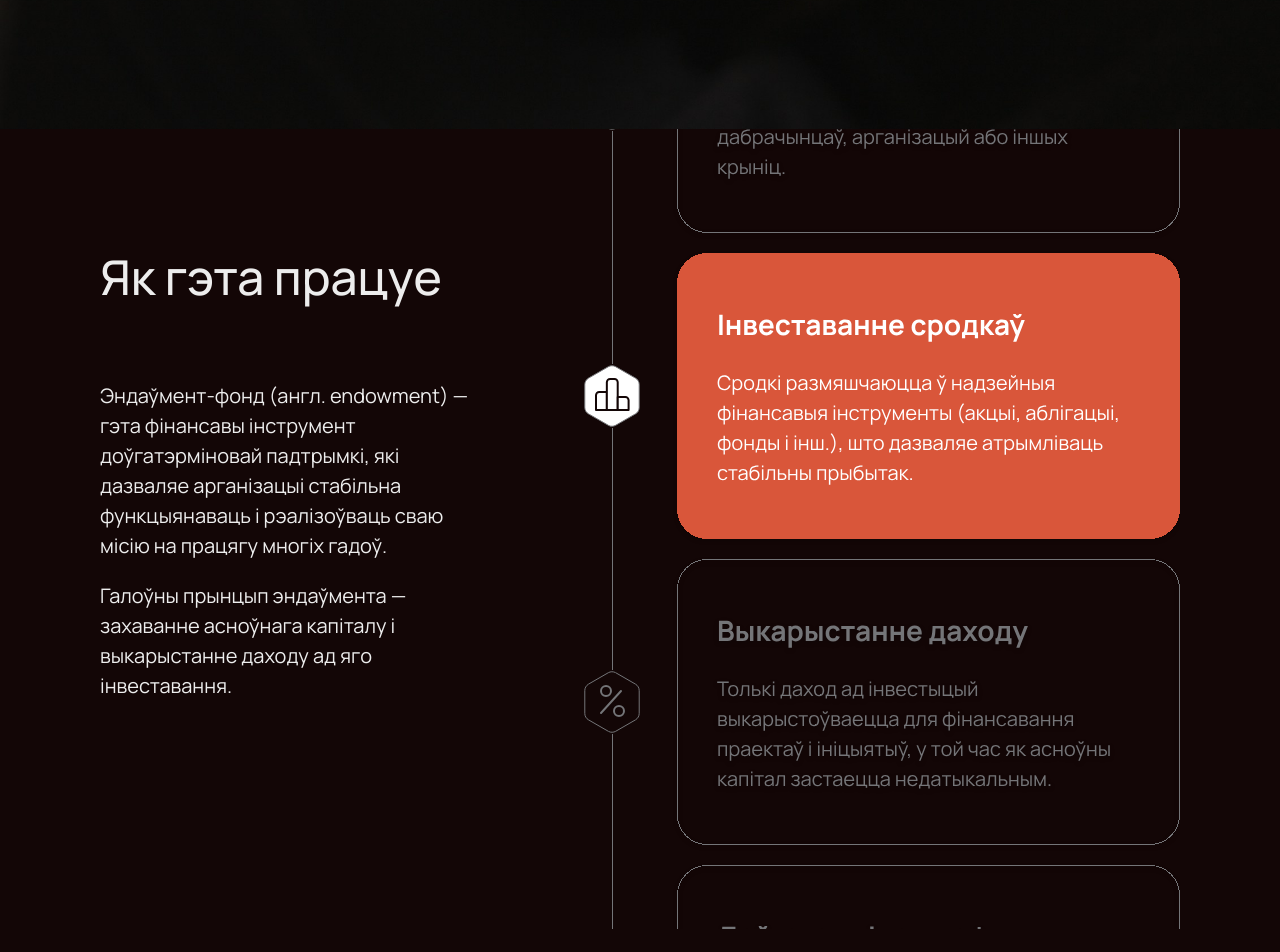
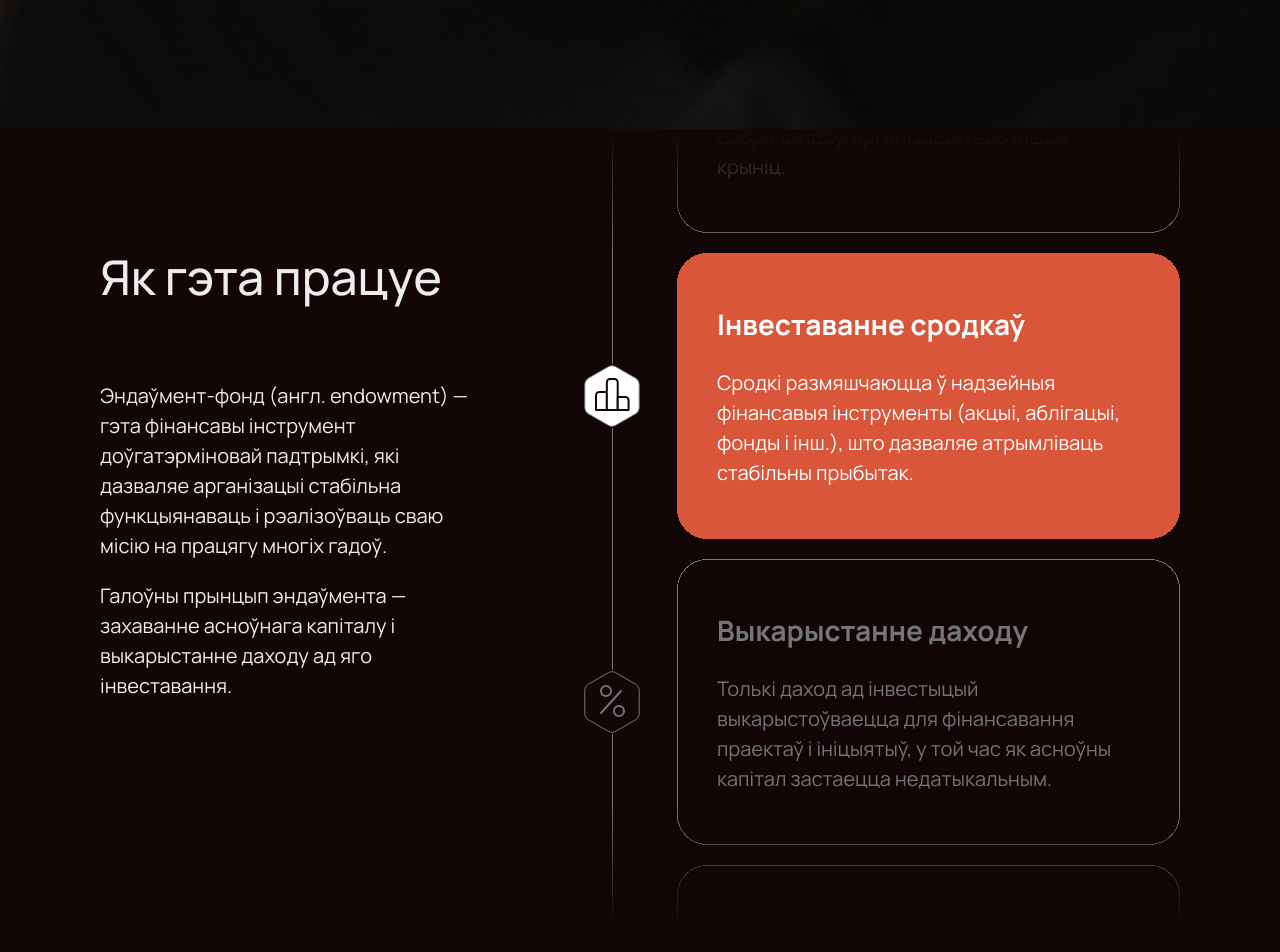
Before and after one commit to arnosha/hexagon, a plain HTML site: page index.html in a window 1280 px wide. Shown: the part 2260-3212 px from the top of the page. Drawn offline with Linux system fonts and the light colour scheme.

Commit message:
add gradient to how it works section

```diff
--- a/index.html
+++ b/index.html
@@ -123,6 +123,8 @@
       <div class="splash"></div>
     </div>
     <div class="how-it-works">
+      <div class="gradient-top"></div>
+      <div class="gradient-bottom"></div>
       <div class="how-text">
         <p class="how-text-header">Як гэта працуе</p>
         <p class="how-text-text-one">
--- a/style.css
+++ b/style.css
@@ -207,6 +207,26 @@ nav a:hover {
   background-color: #130606;
   min-height: 800px;
   display: flex;
+  position: relative;
+}
+
+.gradient-top {
+  background: linear-gradient(180deg, #130606 4.03%, rgba(6, 8, 2, 0) 100%);
+  width: 100%;
+  height: 124px;
+  position: absolute;
+}
+
+.gradient-bottom-container {
+  position: relative;
+}
+
+.gradient-bottom {
+  position: absolute;
+  width: 100%;
+  height: 124px;
+  bottom: 0;
+  background: linear-gradient(0deg, #130606 4.03%, rgba(6, 8, 2, 0) 100%);
 }
 
 .how-text {
```
